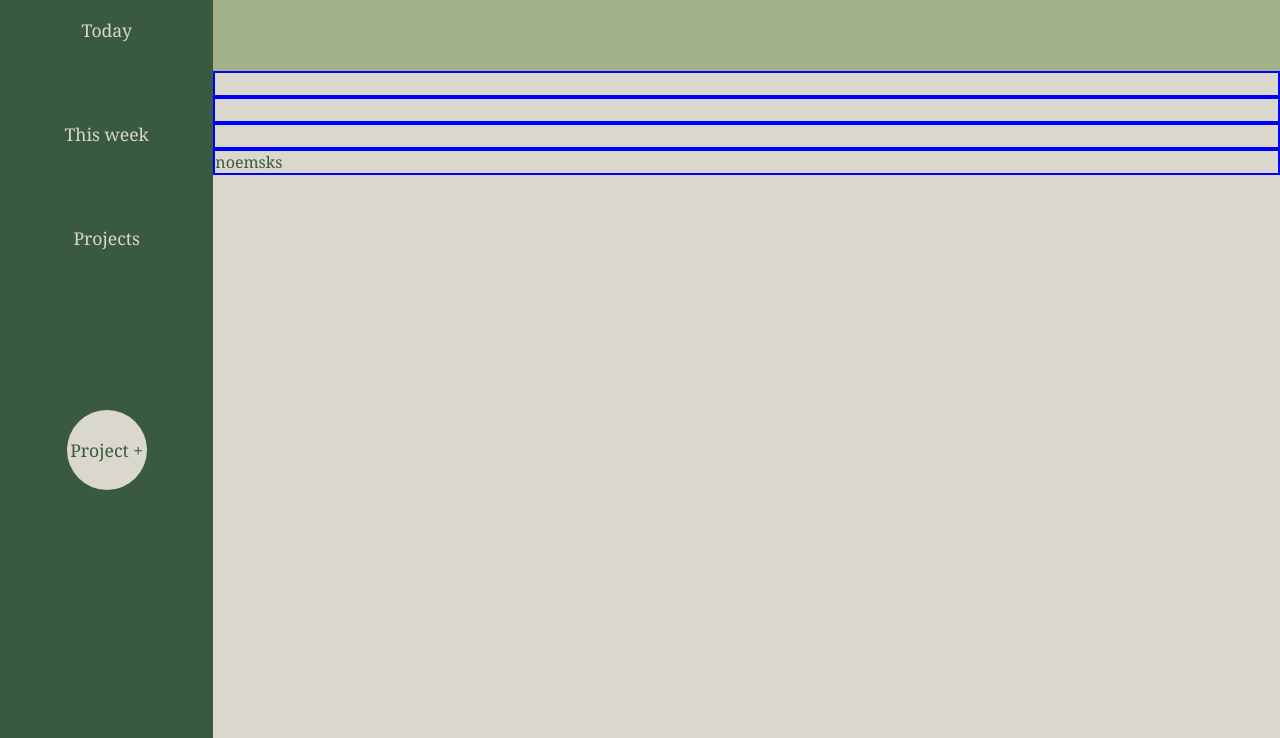
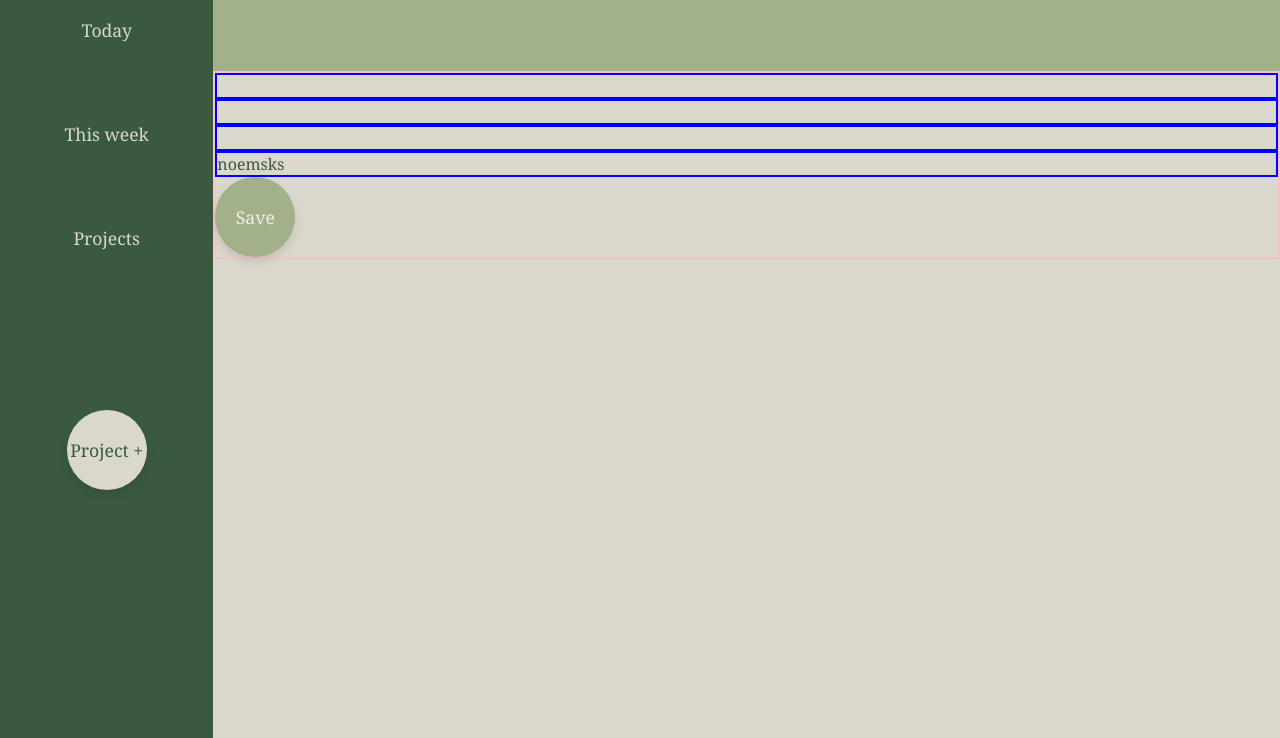
Before and after one commit to alliyaa/todolist, a website built with webpack: page src/index.html in a window 1280 px wide. Both pictures are taken after a click on the button "Project +". Shown: the part 62-800 px from the top of the page. Built offline with nearby package versions, Linux system fonts and the light colour scheme.

Commit message:
created div for new task

```diff
--- a/src/index.js
+++ b/src/index.js
@@ -1,3 +1,5 @@
 import './style.css';
 import {sidebardom} from './sidebardom.js';
+
+
 sidebardom();
--- a/src/new.js
+++ b/src/new.js
@@ -2,6 +2,7 @@
 import './style.css';
 export function createNewProject() {
     const newProjectContainer = document.createElement('div');
+    newProjectContainer.classList.add('newContainer');
 
     const newProjectName = document.createElement('div');
     const mainDiv = document.querySelector('main');
@@ -26,8 +27,14 @@ export function createNewProject() {
     newProjectNotes.classList.add('newProjectDiv');
     newProjectContainer.appendChild(newProjectNotes);
 
+
+
+    const savebtn = document.createElement('button');
+    savebtn.classList.add('saveTask');
+    savebtn.innerHTML+="Save";
+
+    newProjectContainer.appendChild(savebtn);
     mainDiv.appendChild(newProjectContainer);
-
 
     const displayProjectName = document.createElement('div');
     const displayProjectPriority = document.createElement('div');
@@ -70,6 +77,13 @@ export function createNewProject() {
     mainDiv.appendChild(displayProjectPriority);
     mainDiv.appendChild(displayProjectDate);
     mainDiv.appendChild(displayProjectNotes);
+
+    savebtn.addEventListener('click', () => {
+        newProjectName.textContent = "";
+        newProjectDate.textContent = "";
+        newProjectPriority.textContent = "";
+        newProjectNotes.textContent = "";
+    });
 }
 
 
--- a/src/style.css
+++ b/src/style.css
@@ -65,8 +65,15 @@ button
     background-color:#dad7cd;
     cursor: pointer;
     font-size: 1.1rem;
+    box-shadow: 0 5px 10px rgba(0, 0, 0, 0.1);
 }
 
+.saveTask
+{
+    background-color: #a3b18a;
+    color:#efeee8;
+
+}
 .SideBarContent
 {
     text-align: center;
@@ -79,3 +86,7 @@ button
 {
     border: 2px solid blue;
 }
+
+.newContainer{
+    border: 2px solid pink;
+}
```
Also changed, not shown: src/save.js (added, +12 -0 lines), dist/index_bundle.js.
